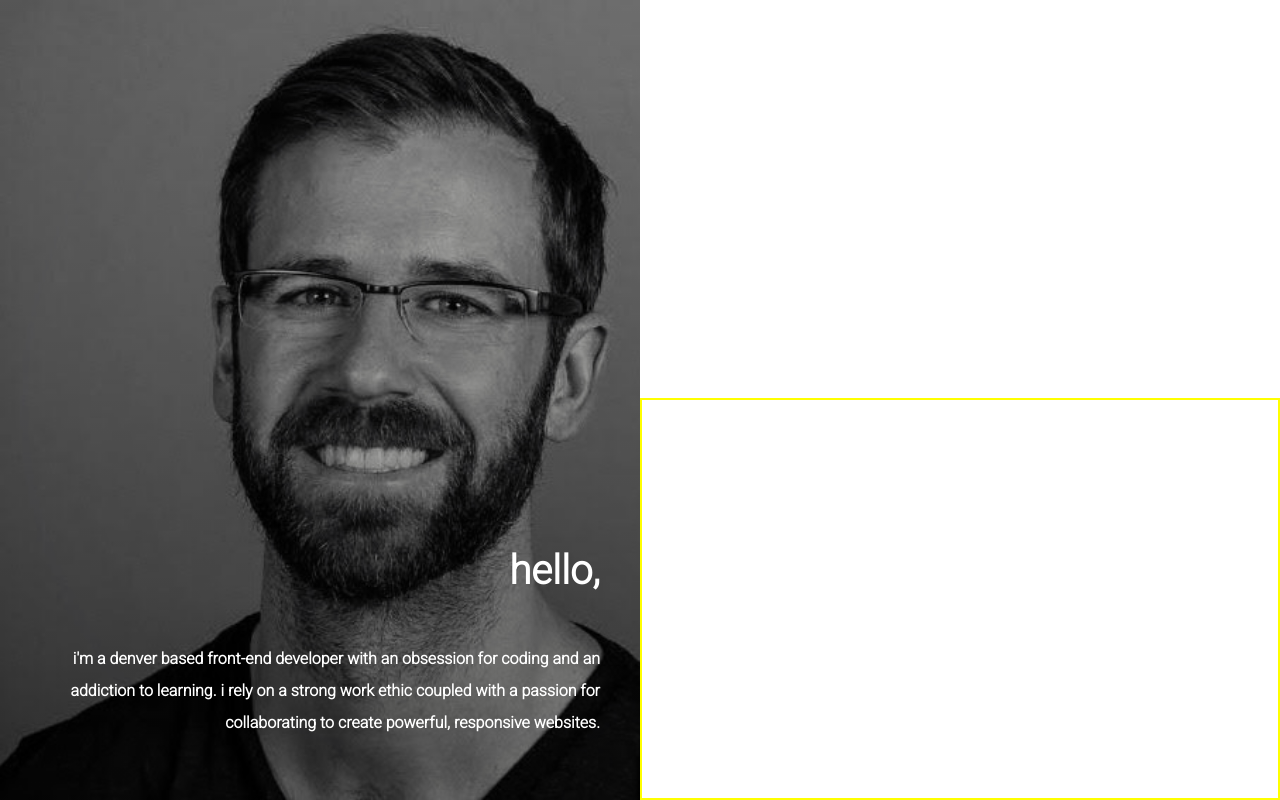
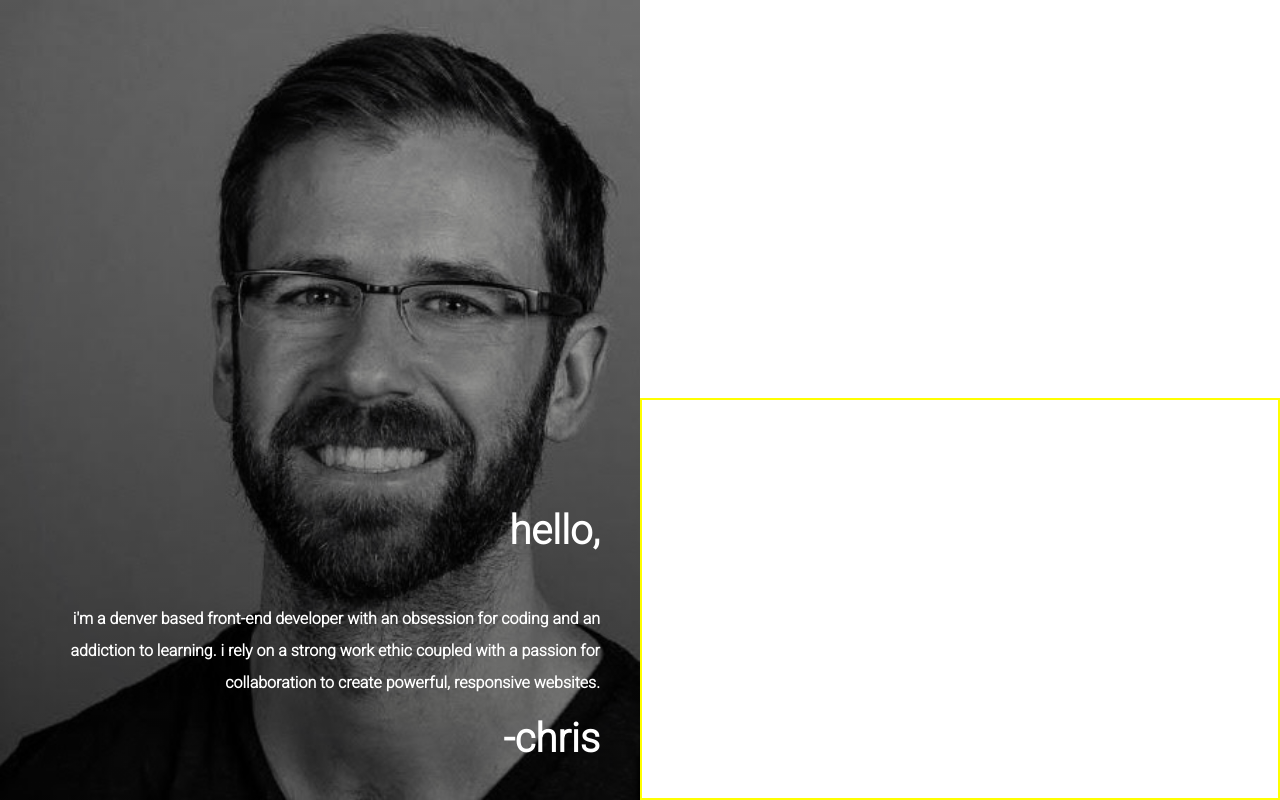
Before and after one commit to christopherchateau/personal-site, a React (Create React App) app: page / in a window 1280 px wide. Shown: the part 1668-2468 px from the top of the page. Built offline with nearby package versions, Linux system fonts and the light colour scheme.

Commit message:
Edit personal message text. Add signature in large font to bottom

```diff
--- a/src/App.css
+++ b/src/App.css
@@ -44,6 +44,7 @@
   font-size: 4rem;
   height: 16rem;
   justify-content: center;
+  transition: all 0.4s ease-in-out;
 }
 
 .proj-1 {
@@ -121,7 +122,7 @@
   font-family: "Roboto", sans-serif;
   font-size: 1rem;
   line-height: 2;
-  padding: 40px;
+  padding: 0 40px;
   text-align: end;
 }
 
--- a/src/App.js
+++ b/src/App.js
@@ -59,8 +59,10 @@ class App extends Component {
                 <br />
                 i'm a denver based front-end developer with an obsession for
                 coding and an addiction to learning. i rely on a strong work
-                ethic coupled with a passion for collaborating to create
+                ethic coupled with a passion for collaboration to create
                 powerful, responsive websites.
+                <br />
+                <span className="hello-text">-chris</span>
               </h4>
             </article>
           </div>
```
